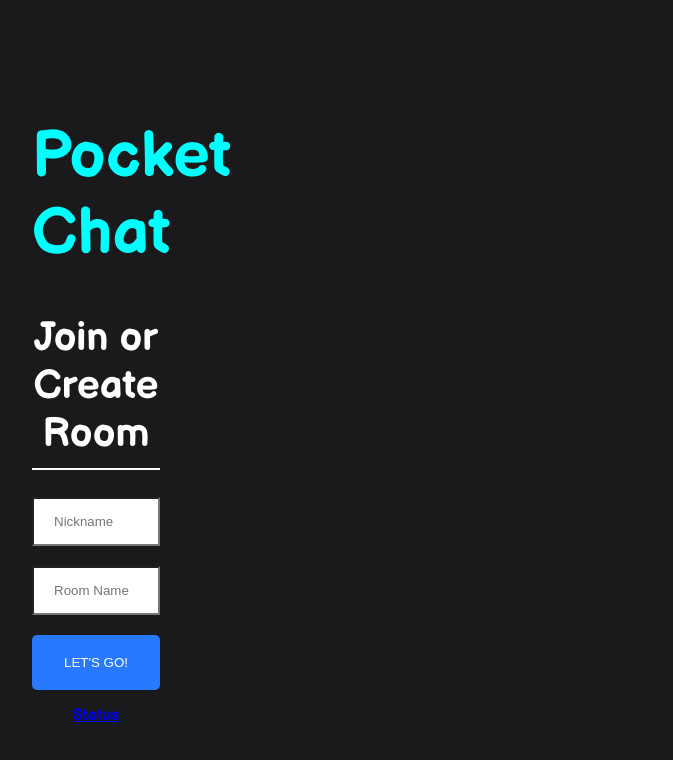
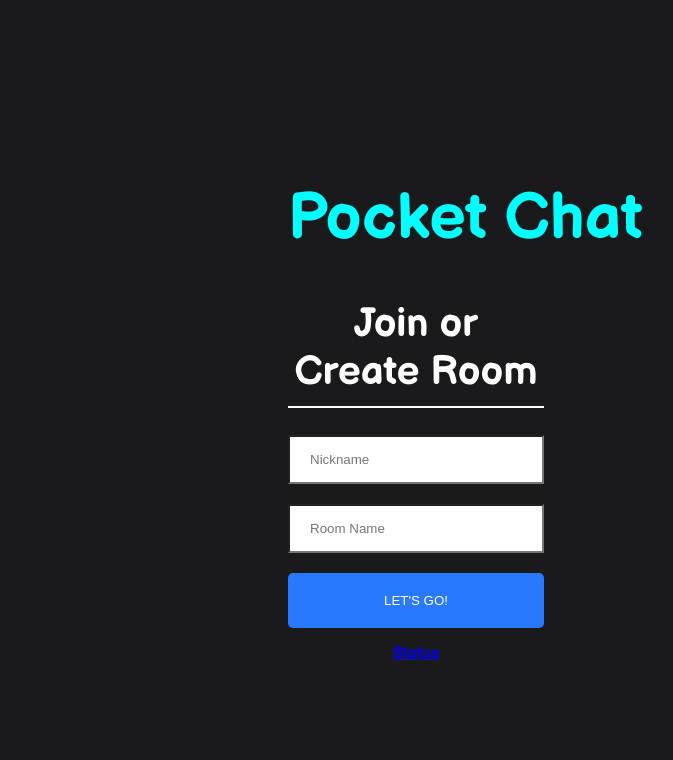
Before and after one commit to Senophyx/pocket-chat-client, a React (Create React App) app: page / in a window 1280 px wide. Shown: the top 760 px of the page, without its empty margins (224-897 px from the left). Built offline with nearby package versions, Linux system fonts and the light colour scheme.

Commit message:
Update Join.css

```diff
--- a/src/components/Join/Join.css
+++ b/src/components/Join/Join.css
@@ -20,8 +20,6 @@ html, body {
   height: 100vh;
   align-items: center;
   background-color: #1A1A1D;
-  width: 50%;
-  position: top;
 }
 
 .joinInnerContainer {
@@ -42,6 +40,7 @@ html, body {
 .head_logo {
   color: #00FFFF;
   font-size: 4em;
+  width: max-content;
 }
 
 .heading {
```
